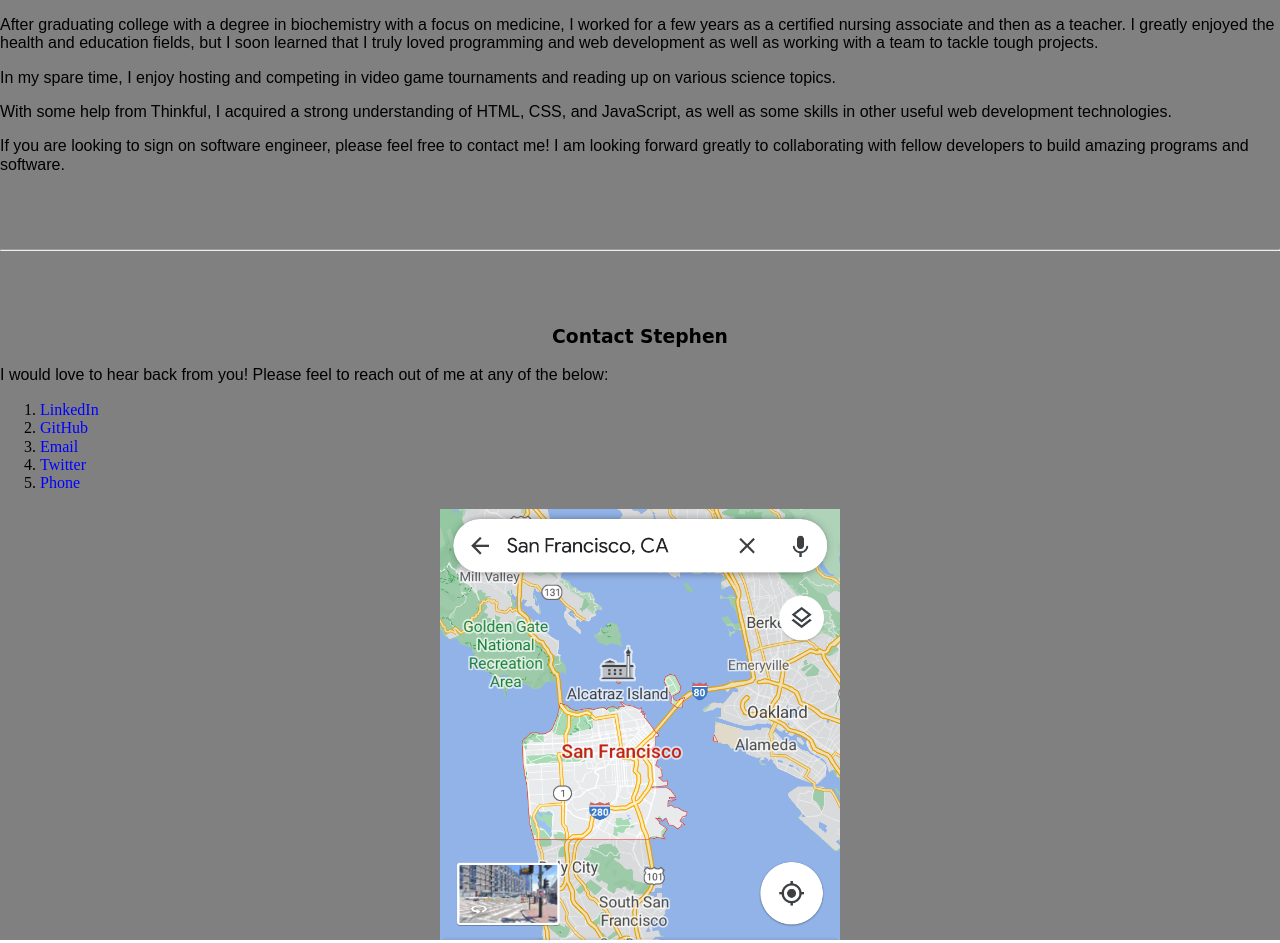
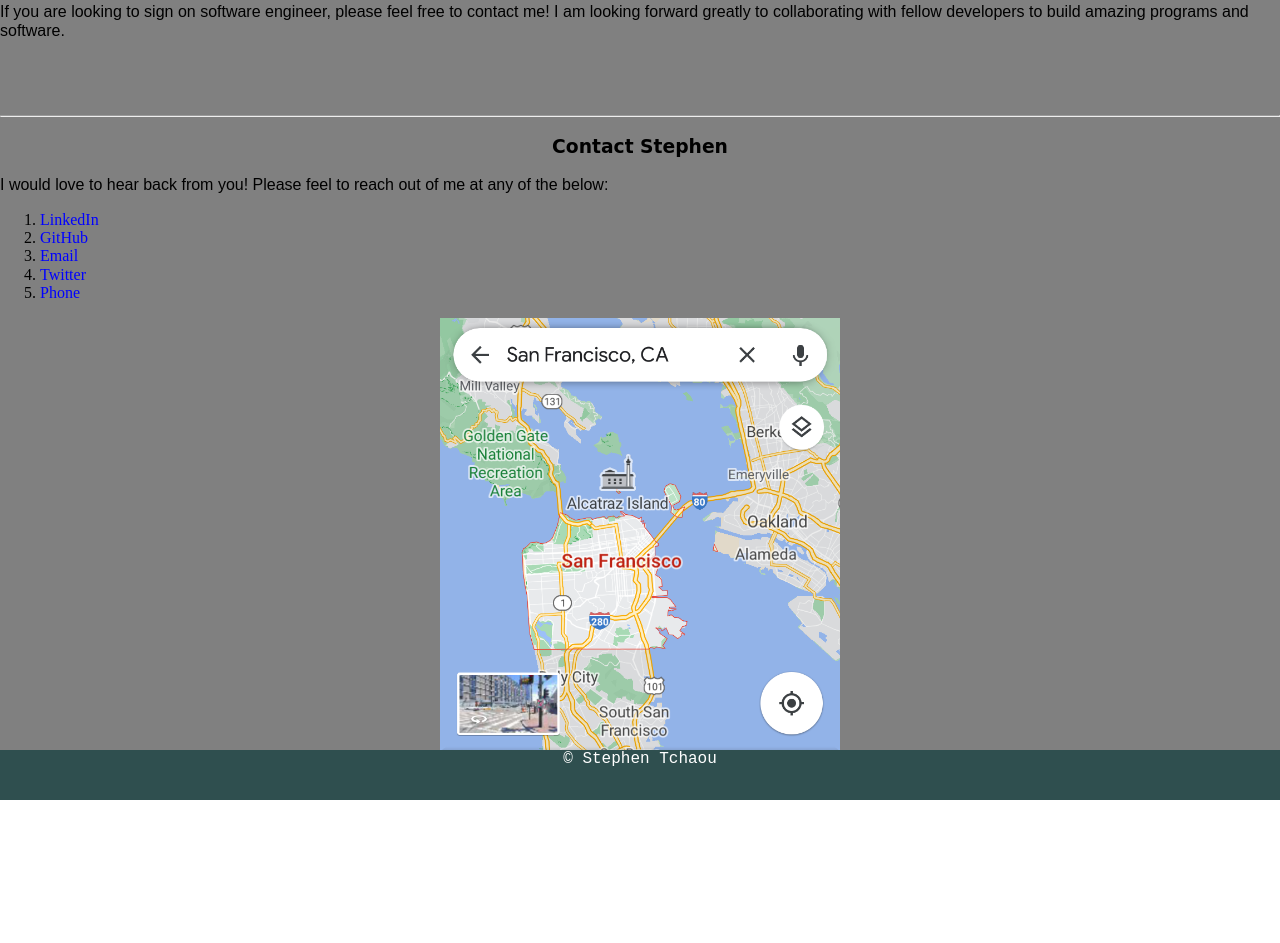
Before and after one commit to stephenengineer/portfolio, a plain HTML site: page index.html in a window 1280 px wide. Shown: the part 1102-2045 px from the top of the page. After the commit the page ends 1902 px from the top, so only its background shows below. Drawn offline with nearby package versions, Linux system fonts and the light colour scheme; a script that the page names is missing.

Commit message:
Styling fixes

```diff
--- a/index.html
+++ b/index.html
@@ -12,8 +12,8 @@
 			<h1>Stephen Tchaou</h1>
 			<p>Software Developer</p>
 		</header>
-		<main class="wrapper">
-			<article id="about-me">
+		<main>
+			<article class="wrapper" id="about-me">
 				<!-- insert profile picture -->
 				<img src="images/profile-picture.jpg" alt="Stephen Tchaou">
 				<!-- Introduction -->
@@ -42,7 +42,7 @@
 
 			<hr>
 
-			<article id="contact-me">
+			<article class="wrapper" id="contact-me">
 				<!-- Contact Info -->
 				<h3>Contact Stephen</h3>
 				<p>I would love to hear back from you!  Please feel to reach out of me at any of the below:</p>
@@ -60,9 +60,9 @@
 			</article>
 		</main>
 
-		<footer class="wrapper">
+		<footer>
 			<!-- Copyright -->
-			<p>© Stephen Tchaou</p>
+			<p class="wrapper">© Stephen Tchaou</p>
 		</footer>
 
 		<script src="script.js"></script>
```
Also changed, not shown: style.css (+5 -5 lines).
